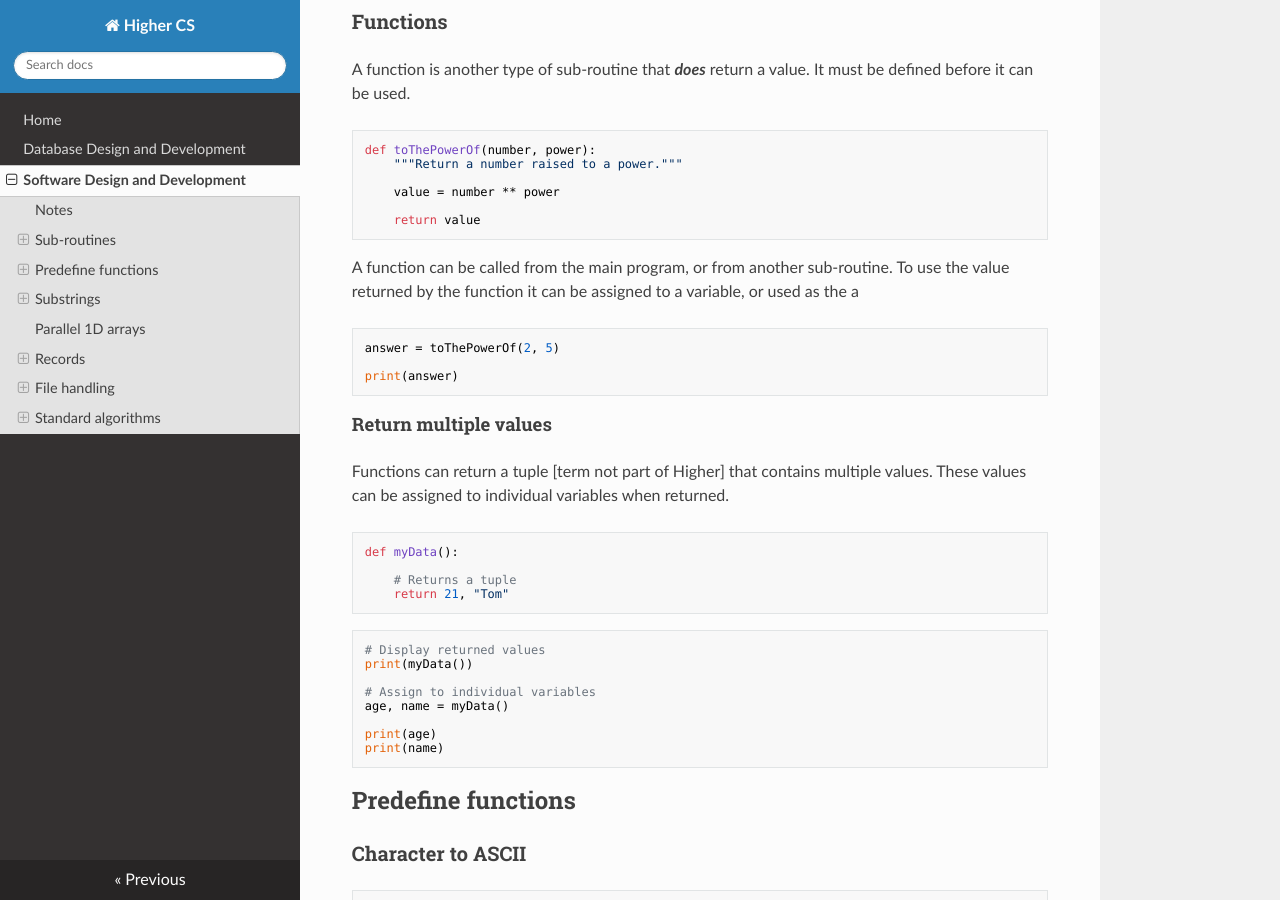
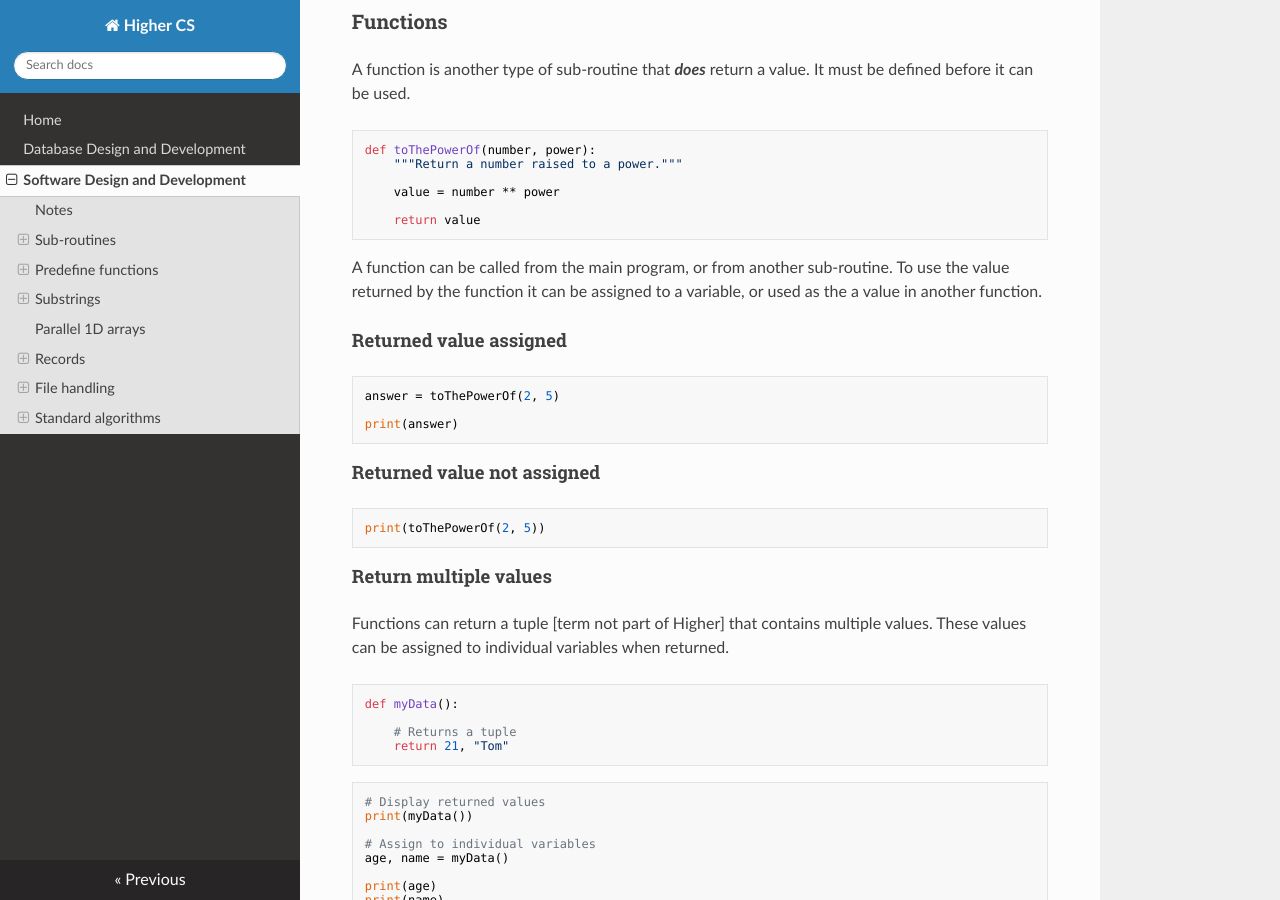
Before and after one commit to MrFriendCS/H-CS, an MkDocs documentation site: the page built from docs/H-CS-SDD.md, in a window 1280 px wide and 900 px high, scrolled down 1045 px. Built offline with MkDocs 1.6.1, drawn with Linux system fonts in a browser that asks for light colours; nearby versions of some CDN libraries.

Commit message:
docs/H-CS-SDD.md updated from https://stackedit.io/

````diff
--- a/docs/H-CS-SDD.md
+++ b/docs/H-CS-SDD.md
@@ -54,12 +54,20 @@ def toThePowerOf(number, power):
     return value
 ```
 
-A function can be called from the main program, or from another sub-routine.  To use the value returned by the function it can be assigned to a variable, or used as the a
+A function can be called from the main program, or from another sub-routine.  To use the value returned by the function it can be assigned to a variable, or used as the a value in another function.
+
+#### Returned value assigned
 
 ``` python
 answer = toThePowerOf(2, 5)
 
 print(answer)
+```
+
+#### Returned value not assigned
+
+``` python
+print(toThePowerOf(2, 5))
 ```
 
 #### Return multiple values
````
Also changed, not shown: other parts of docs/H-CS-SDD.md (+4 -4 lines).
